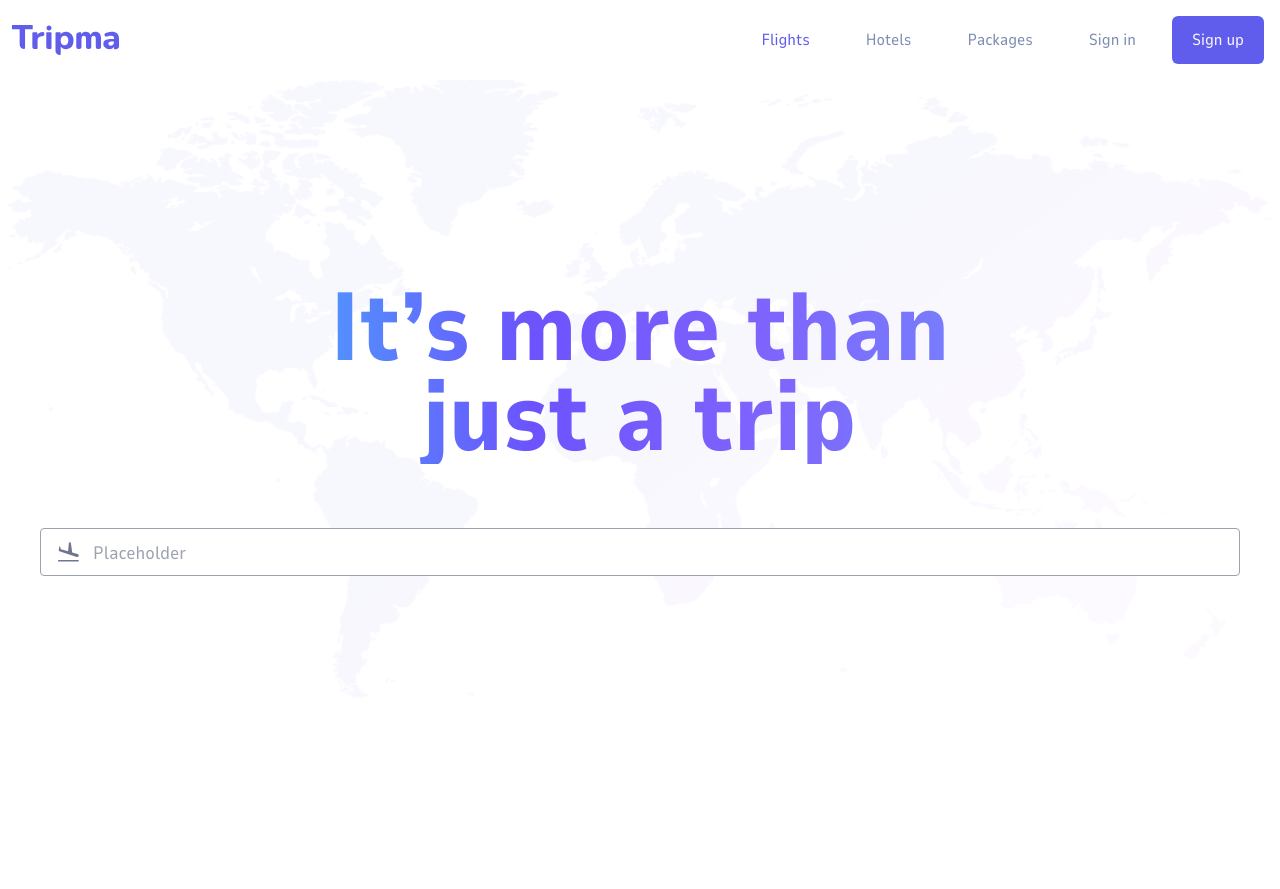
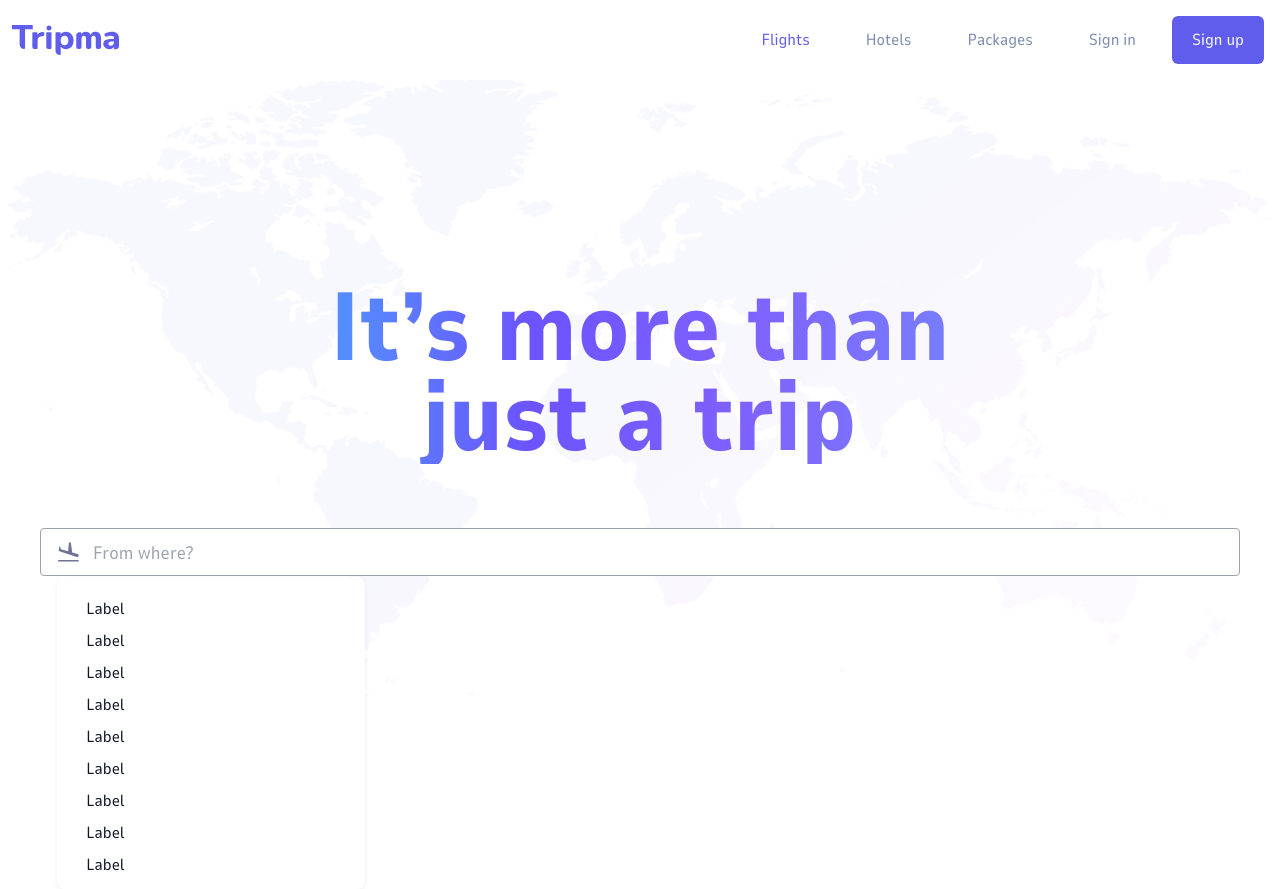
Before and after one commit to bigT01/booking, a Next.js app: page / in a window 1280 px wide. Before the commit the page ends 800 px from the top, so only its background shows below. Built offline with nearby package versions, Linux system fonts and the light colour scheme.

Commit message:
feat(UI): select basic functions

```diff
--- a/src/app/globals.css
+++ b/src/app/globals.css
@@ -45,6 +45,14 @@ body {
   -webkit-background-clip: text;
 }
 
+.input-basic:focus {
+  box-shadow: inset 0 0 0 3px #605DEC;
+}
+
 .input-basic:focus-within {
   box-shadow: inset 0 0 0 3px #605DEC;
 }
+
+.listItem:focus {
+  box-shadow: inset 0 0 0 3px #605DEC;
+}
--- a/src/app/page.tsx
+++ b/src/app/page.tsx
@@ -4,6 +4,7 @@ import Button from "@/app/shared/components/UI/Button";
 import Hero from '../../public/Hero.png'
 import FullyLoadedImage from "@/app/shared/components/FullyLoadedImage";
 import Input from "@/app/shared/components/UI/Input";
+import Select from "@/app/shared/components/UI/Select";
 
 export default function Home() {
     return (
@@ -51,13 +52,14 @@ export default function Home() {
                 </nav>
                 <main className={'min-h-[700px] w-full relative'}>
                     <FullyLoadedImage src={Hero} alt={'img:Hero'} priority={true}/>
-                    <div className="absolute top-1/2 flex items-center gap-[64px] flex-col container left-1/2 text-center" style={{transform: 'translate(-50%, -50%)'}}>
+                    <div
+                        className="absolute top-1/2 flex items-center gap-[64px] flex-col container left-1/2 text-center"
+                        style={{transform: 'translate(-50%, -50%)'}}>
                         <h1 className='gradient-text'>It’s more than just a trip</h1>
                         <div className='w-[1200px] bg-white border-[1px] border-gray-400 rounded-[4px] h-[48px]'>
-                            <Input isBorder={false}/>
+                            <Select inputWidth={220} inputPlaceholder={'From where?'}/>
                         </div>
                     </div>
-
                 </main>
             </header>
         </div>
--- a/src/app/shared/components/UI/Input.tsx
+++ b/src/app/shared/components/UI/Input.tsx
@@ -1,15 +1,21 @@
-import React from 'react';
+import React, {InputHTMLAttributes} from 'react';
 import {Arrival} from "@/app/icons/Basic";
 
 type InputProps = {
-    isBorder?: boolean
-}
+    isBorder?: boolean,
+    inputWidth?: number,
+    isPassword?: boolean,
+    inputPlaceholder?: string
+} & InputHTMLAttributes<HTMLInputElement>
 
-const Input = ({isBorder=true, ...rest}: InputProps) => {
+const Input = ({isBorder=true, inputWidth=148, isPassword=false, inputPlaceholder='Placeholder', ...rest}: InputProps) => {
     return (
-        <div {...rest} className={`flex px-3 py-2 gap-2 rounded-[4px] input-basic w-fit`} style={{boxShadow: isBorder ?'inset 0 0 0 1px #A1B0CC' : ''}}>
+        <div className={`flex px-3 py-2 gap-2 rounded-[4px] input-basic w-fit`} style={{boxShadow: isBorder ?'inset 0 0 0 1px #A1B0CC' : ''}}>
             <Arrival />
-            <input className={'h-[32px] text-lg placeholder:text-gray-400 outline-none'} placeholder='Placeholder'/>
+            <input {...rest} className={`h-[32px] text-lg placeholder:text-gray-400 outline-none`} style={{width: inputWidth}} placeholder={inputPlaceholder}/>
+            <button className={isPassword ? 'opacity-100' : 'opacity-0 cursor-auto w-[32px] h-[32px]'}>
+                {isPassword && <Arrival />}
+            </button>
         </div>
     );
 };
--- /dev/null
+++ b/src/app/shared/components/UI/ListItem.tsx
@@ -0,0 +1,11 @@
+import React from 'react';
+
+const ListItem = () => {
+    return (
+        <li className='rounded-[4px] flex items-center hover:bg-purple-blue hover:text-white transition-colors cursor-pointer px-[13px] h-[32px] text-gray-900 text-base text-left' style={{listStyle: 'none'}}>
+            <span>Label</span>
+        </li>
+    );
+};
+
+export default ListItem;
--- a/src/app/shared/components/UI/Select.tsx
+++ b/src/app/shared/components/UI/Select.tsx
@@ -1,11 +1,30 @@
 import React from 'react';
 import Input from "@/app/shared/components/UI/Input";
+import ListItem from "@/app/shared/components/UI/ListItem";
 
-const Select = () => {
+type SelectProps = {
+    inputWidth?: number
+    inputPlaceholder?: string
+}
+
+const Select = ({inputWidth=148, inputPlaceholder='Placeholder'}: SelectProps) => {
     return (
-        <div>
-            <Input isBorder={false}/>
-
+        <div className='relative w-fit'>
+            <Input isBorder={false} inputWidth={inputWidth} inputPlaceholder={inputPlaceholder}/>
+            <div className='absolute max-h-[312px] overflow-scroll top-full bg-white rounded-lg p-4 w-[95%] left-[5%]' style={{boxShadow: '0 2px 4px #07049210'}}>
+                <ListItem/>
+                <ListItem/>
+                <ListItem/>
+                <ListItem/>
+                <ListItem/>
+                <ListItem/>
+                <ListItem/>
+                <ListItem/>
+                <ListItem/>
+                <ListItem/>
+                <ListItem/>
+                <ListItem/>
+            </div>
         </div>
     );
 };
```
